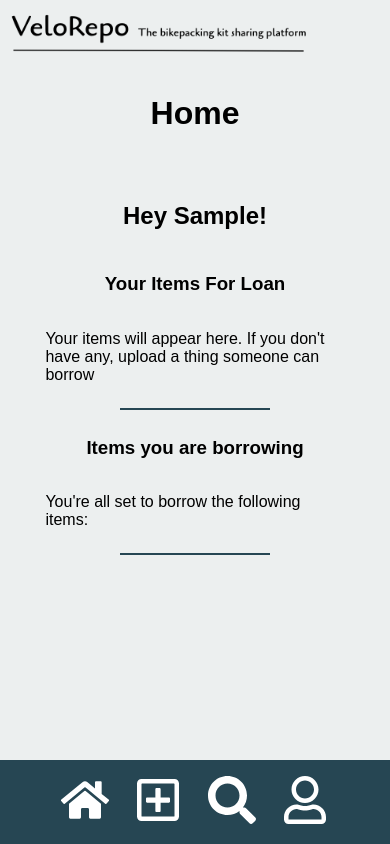
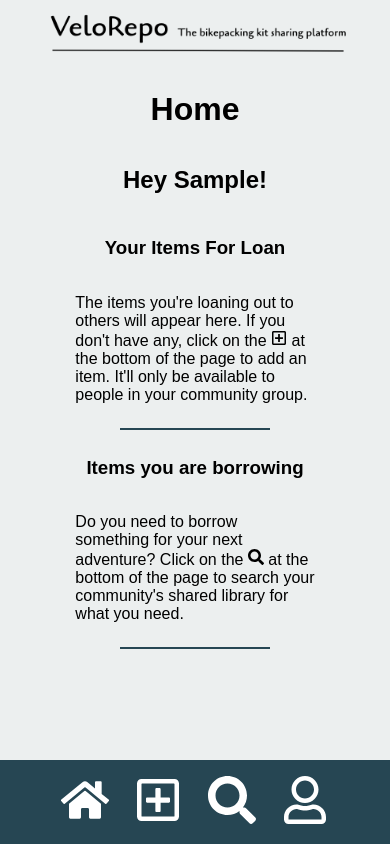
Before and after one commit to HelenLangers/VeloRepo, a React (Create React App) app: page /welcome in a window 390 px wide. Built offline with nearby package versions, Linux system fonts and the light colour scheme; no server answers; sample sign-in values are in the browser's storage; a web font is replaced by a local one.

Commit message:
media queries added

```diff
--- a/src/Assets/homePage.css
+++ b/src/Assets/homePage.css
@@ -11,3 +11,17 @@
     align-items: center;
     width: 80%;
 }
+
+.explainerText{
+    width: 40%;
+}
+
+@media screen and (max-width: 768px) {
+    .welcomeName {
+        margin-top: 1rem;
+    }
+
+    .explainerText{
+        width: 80%;
+    }
+}
--- a/src/Components/BackEndHeader.js
+++ b/src/Components/BackEndHeader.js
@@ -9,7 +9,7 @@ function BackEndHeader({pageInformation}) {
 
   return (
     <header className='backEndHeader'>
-      <a href="/welcome"><img src={blacklogo} alt="VeloRepo" className="logo"/></a>
+      <a href="/welcome" className='flexAlignCenter'><img src={blacklogo} alt="VeloRepo" className="logo"/></a>
       <h2 className="pageTitle">{pageTitle}</h2>
     </header>
   )
--- a/src/Pages/HomePage.jsx
+++ b/src/Pages/HomePage.jsx
@@ -1,9 +1,10 @@
 import React from 'react'
-import ReactDatePicker from 'react-datepicker'
 import {getAuth} from 'firebase/auth';
 import 'react-datepicker/dist/react-datepicker.css'
 import BackEndHeader from '../Components/BackEndHeader'
 import '../Assets/homePage.css';
+import { FaRegPlusSquare } from 'react-icons/fa';
+import { FaSearch } from 'react-icons/fa';
 
 function HomePage() {
   const auth = getAuth();
@@ -22,15 +23,15 @@ function HomePage() {
       <h3 className="welcomeName">Hey {firstName}!</h3>
         <div className="itemsForLoan">
           <h3>Your Items For Loan</h3>
-          <p>
-            Your items will appear here. If you don't have any, upload a thing someone can borrow
+          <p className='explainerText'>
+            The items you're loaning out to others will appear here. If you don't have any, click on the <FaRegPlusSquare/> at the bottom of the page to add an item. It'll only be available to people in your community group.
           </p>
         </div>
         <hr></hr>
 
         <div className="borrowedItems">
           <h3>Items you are borrowing</h3>
-          <p>You're all set to borrow the following items:</p>
+          <p className='explainerText'>Do you need to borrow something for your next adventure? Click on the <FaSearch/> at the bottom of the page to search your community's shared library for what you need.</p>
         </div>
         <hr></hr>
       </main>
```
